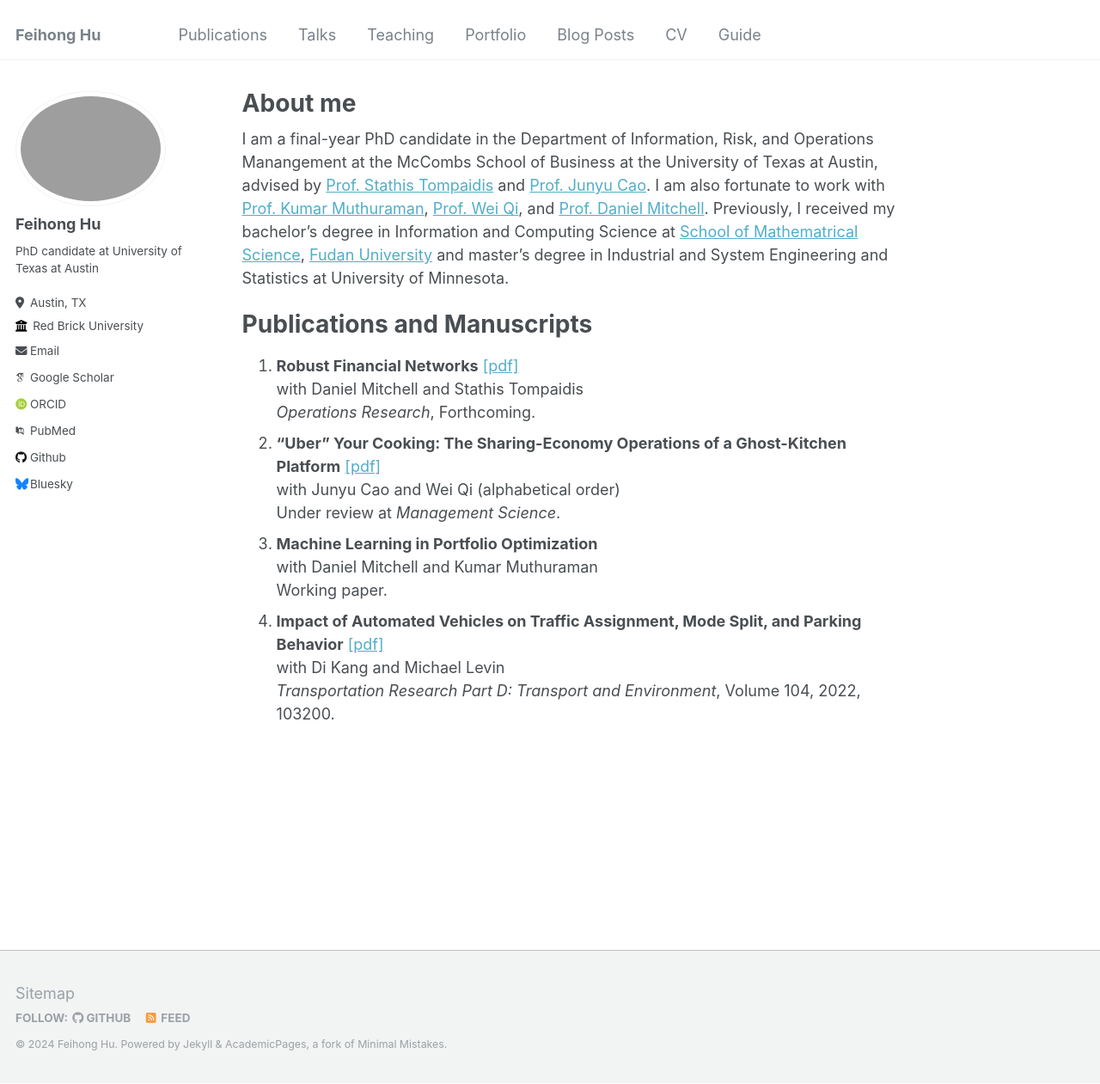
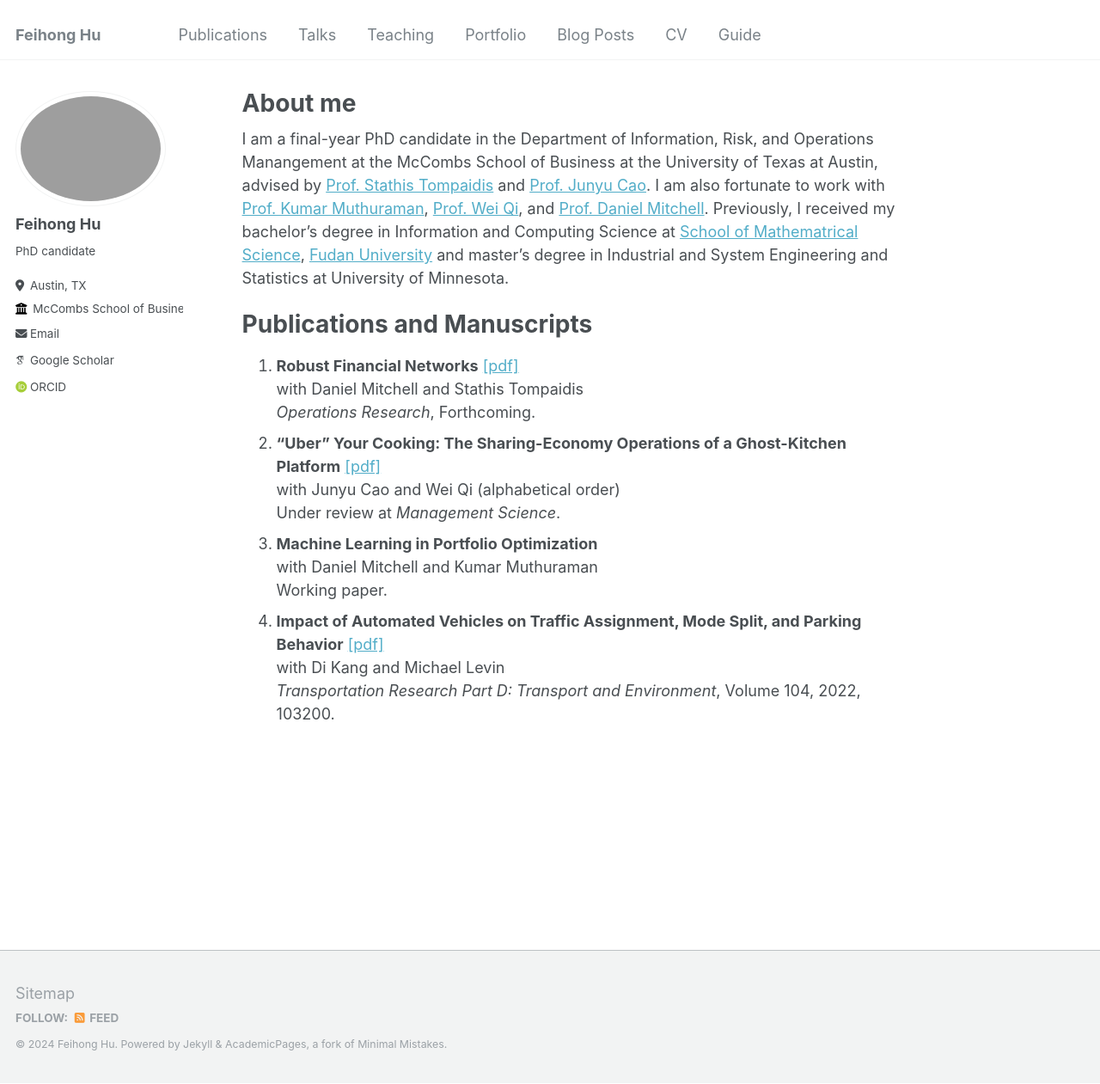
Before and after one commit to feihonghu/feihonghu.github.io, a Jekyll site: the page built from _pages/about.md, in a window 1280 px wide and 1261 px high. Shown: the whole window at 86% size. Built offline with Jekyll 4.4.1, drawn with Linux system fonts in a browser that asks for light colours; some web fonts are replaced.

Commit message:
Update _config.yml

```diff
--- a/_config.yml
+++ b/_config.yml
@@ -24,9 +24,9 @@ author:
   avatar           : "headshot_FeihongHu_github.png"
   name             : "Feihong Hu"
   pronouns         : # example: "she/her"
-  bio              : "PhD candidate at University of Texas at Austin"
+  bio              : "PhD candidate"
   location         : "Austin, TX"
-  employer         : "Red Brick University"
+  employer         : "McCombs School of Business, University of Texas at Austin"
   uri              : # URL
   email            : "Feihong.Hu@mccombs.utexas.edu"
 
@@ -34,21 +34,19 @@ author:
   arxiv            : # URL - Update with the correct link to your profile
   googlescholar    : "https://scholar.google.com/citations?user=PS_CX0AAAAAJ"
   impactstory      : # URL
-  orcid            : "http://orcid.org/yourorcidurl"
+  orcid            : "https://orcid.org/0000-0002-7950-0934"
   semantic         : # URL
-  pubmed           : "https://www.ncbi.nlm.nih.gov/pubmed/?term=john+snow"
-  researchgate     : # URL
 
   # Repositories and software development
   bitbucket        : # Username - Update with your username on the site
   codepen          : # Username
   dribbble         : # Username
-  github           : "academicpages"
+  github           : # Username
   kaggle           : # Username
   stackoverflow    : # User number or user number and name (i.e., use "1" or "1/jeff-atwood")
 
   # Social media
-  bluesky          : "bsky.app" # Replace this with you Bluesky username
+  bluesky          : # Username
   facebook         : # Username
   flickr           : # Username
   foursquare       : # Username
```
